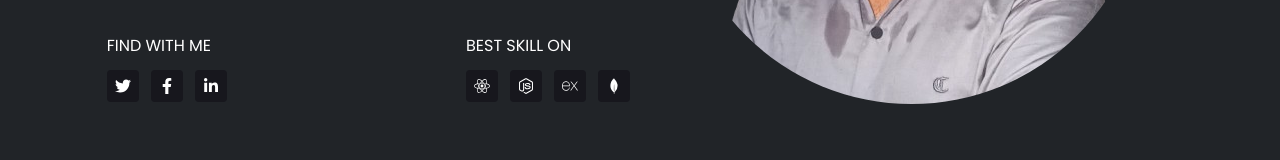
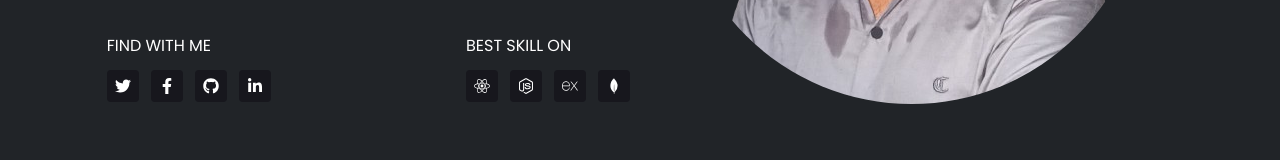
Before and after one commit to Md-Ramjan-Ali/My-Portfolio, a React (Vite) app: page / in a window 1280 px wide. Shown: the part 602-762 px from the top of the page. Built offline with nearby package versions, Linux system fonts and the light colour scheme.

Commit message:
finish the portfolio

```diff
--- a/public/projectsData.json
+++ b/public/projectsData.json
@@ -2,7 +2,7 @@
   {
     "id": 1,
     "project_name": "Volunteer Management System",
-    "project_image": "https://i.ibb.co/N24vjvbr/Screenshot-2025-06-30-024948.png",
+    "project_image": "https://i.ibb.co/ycL812WK/volunteer-management.jpg",
     "project_details_image": "https://i.ibb.co/N24vjvbr/Screenshot-2025-06-30-024948.png",
     "type": "Website",
     "country": "Bangladesh",
@@ -50,7 +50,7 @@
   {
     "id": 3,
     "project_name": "Event Explorer",
-    "project_image": "https://i.ibb.co/s9FYJ08Y/Screenshot-2025-06-30-030743.png",
+    "project_image": "https://i.ibb.co/21wpkspZ/event-explor.jpg",
     "project_details_image": "https://i.ibb.co/s9FYJ08Y/Screenshot-2025-06-30-030743.png",
     "type": "Website",
     "country": "Bangladesh",
--- a/src/Components/Contact/Contact.jsx
+++ b/src/Components/Contact/Contact.jsx
@@ -1,5 +1,5 @@
 import React from "react";
-import { FaFacebookF, FaTwitter, FaLinkedinIn } from "react-icons/fa";
+import { FaFacebookF, FaTwitter, FaLinkedinIn, FaGithub } from "react-icons/fa";
 import { motion } from "framer-motion";
 import contactImg from "../../assets/contactImg.png";
 
@@ -70,6 +70,14 @@ const Contact = () => {
               className="bg-[#17171d] p-2 rounded hover:scale-110 transition text-white"
             >
               <FaFacebookF />
+            </a>
+            <a
+              href="https://github.com/Md-Ramjan-Ali"
+              target="_blank"
+              rel="noreferrer"
+              className="bg-[#17171d] p-2 rounded hover:scale-110 transition text-white"
+            >
+              <FaGithub />
             </a>
             <a
               href="www.linkedin.com/in/md-ramjan-ali-1bb369324"
--- a/src/Components/Hero/Hero.jsx
+++ b/src/Components/Hero/Hero.jsx
@@ -6,6 +6,7 @@ import { Typewriter } from "react-simple-typewriter";
 import heroImg from "../../assets/ramjans.png";
 import {
   FaFacebookF,
+  FaGithub,
   FaLinkedinIn,
   FaNodeJs,
   FaReact,
@@ -89,6 +90,14 @@ const Hero = () => {
                 <FaFacebookF />
               </a>
               <a
+                href="https://github.com/Md-Ramjan-Ali"
+                target="_blank"
+                rel="noreferrer"
+                className="bg-[#17171d] p-2 rounded hover:scale-110 transition text-white"
+              >
+                <FaGithub />
+              </a>
+              <a
                 href="www.linkedin.com/in/md-ramjan-ali-1bb369324"
                 target="_blank"
                 rel="noreferrer"
--- a/src/Components/Navbar/Navbar.jsx
+++ b/src/Components/Navbar/Navbar.jsx
@@ -31,7 +31,7 @@ const Navbar = () => {
           <span>
             <img className="w-10" src={logo} alt="" />
           </span>{" "}
-          <span className="text-2xl font-bold">AMJAN</span>
+          <span className="text-2xl font-extrabold">AMJAN</span>
         </div>
 
         {/* Center - Nav Links (Large screens) */}
--- a/src/Components/Projects/Projects.jsx
+++ b/src/Components/Projects/Projects.jsx
@@ -46,7 +46,7 @@ const Projects = () => {
           <img
             src={project.project_image}
             alt={project.project_name}
-            className="w-full h-[550px] object-cover rounded-xl transform group-hover:scale-105 transition duration-500"
+            className="w-full h-[550px] object-center rounded-xl transform group-hover:scale-105 transition duration-500"
           />
 
           {/* Overlay Content */}
@@ -54,7 +54,7 @@ const Projects = () => {
             className="absolute bottom-10 left-10 bg-gray-800/50 p-6 rounded-xl max-w-sm shadow-md backdrop-blur-md"
             initial={{ opacity: 0, y: 50 }}
             whileInView={{ opacity: 1, y: 0 }}
-            transition={{ duration: 2 }}
+            transition={{ duration: 1 }}
             viewport={{ once: false }}
           >
             <h3 className="text-2xl font-bold mb-2">{project.project_name}</h3>
```
Also changed, not shown: src/Components/MyExperience/MyExperience.jsx (+0 -15 lines).
